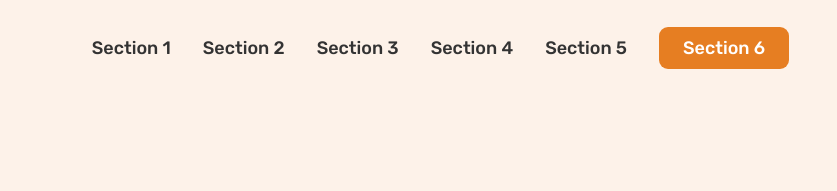
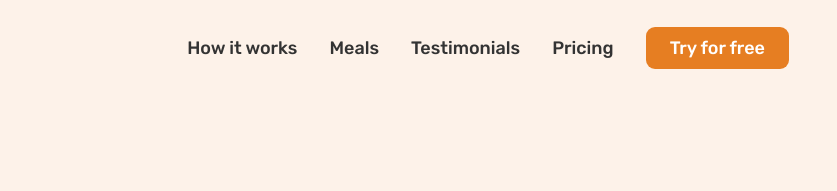
Before and after one commit to symoun/omnifood-jonas, a plain HTML site: page index.html in a window 1280 px wide. Shown: the top 191 px of the page, 443-1280 px from the left. Drawn offline with nearby package versions, Linux system fonts and the light colour scheme; a web font is replaced by a local one.

Commit message:
finished the layout

```diff
--- a/index.html
+++ b/index.html
@@ -20,12 +20,11 @@
       /></a>
       <nav class="main-nav">
         <ul class="main-nav-list">
-          <li><a class="main-nav-link" href="">Section 1</a></li>
-          <li><a class="main-nav-link" href="">Section 2</a></li>
-          <li><a class="main-nav-link" href="">Section 3</a></li>
-          <li><a class="main-nav-link" href="">Section 4</a></li>
-          <li><a class="main-nav-link" href="">Section 5</a></li>
-          <li><a class="main-nav-link nav-cta" href="">Section 6</a></li>
+          <li><a class="main-nav-link" href="">How it works</a></li>
+          <li><a class="main-nav-link" href="">Meals</a></li>
+          <li><a class="main-nav-link" href="">Testimonials</a></li>
+          <li><a class="main-nav-link" href="">Pricing</a></li>
+          <li><a class="main-nav-link nav-cta" href="">Try for free</a></li>
         </ul>
       </nav>
     </header>
```
